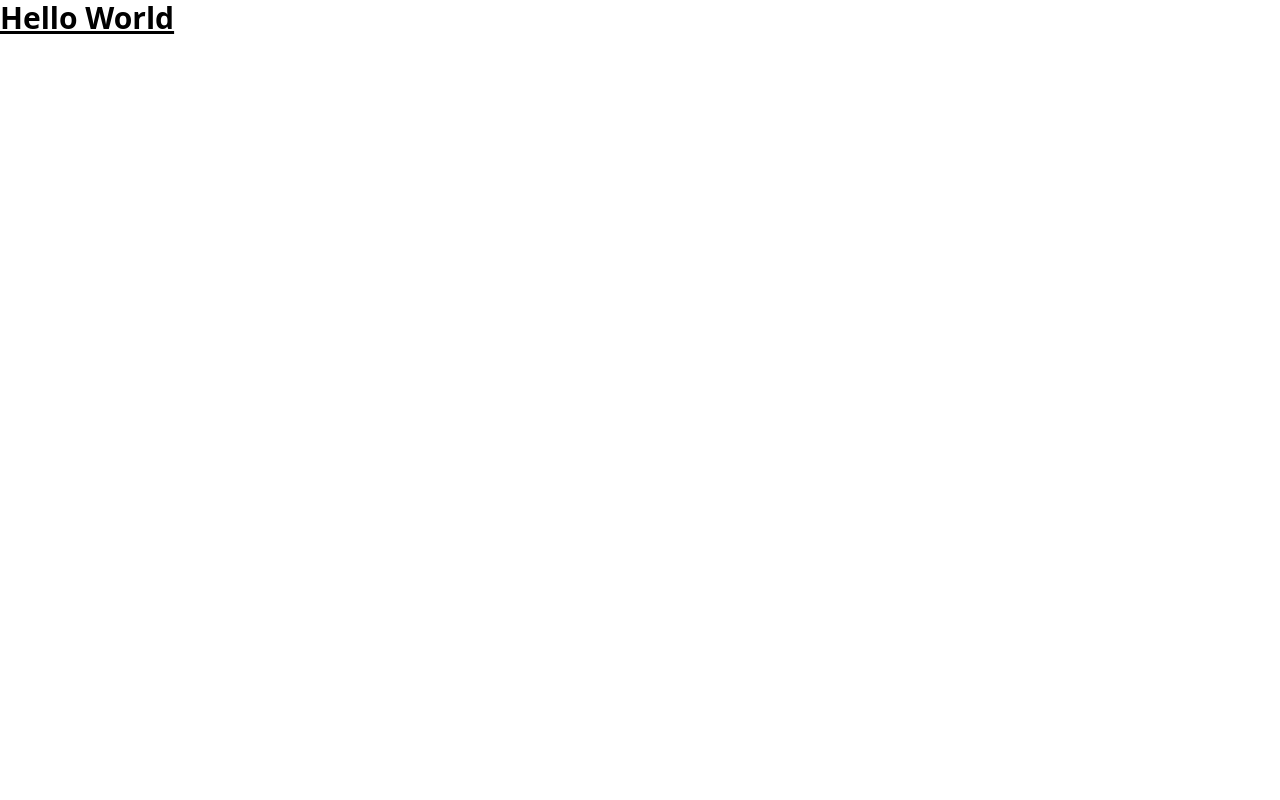
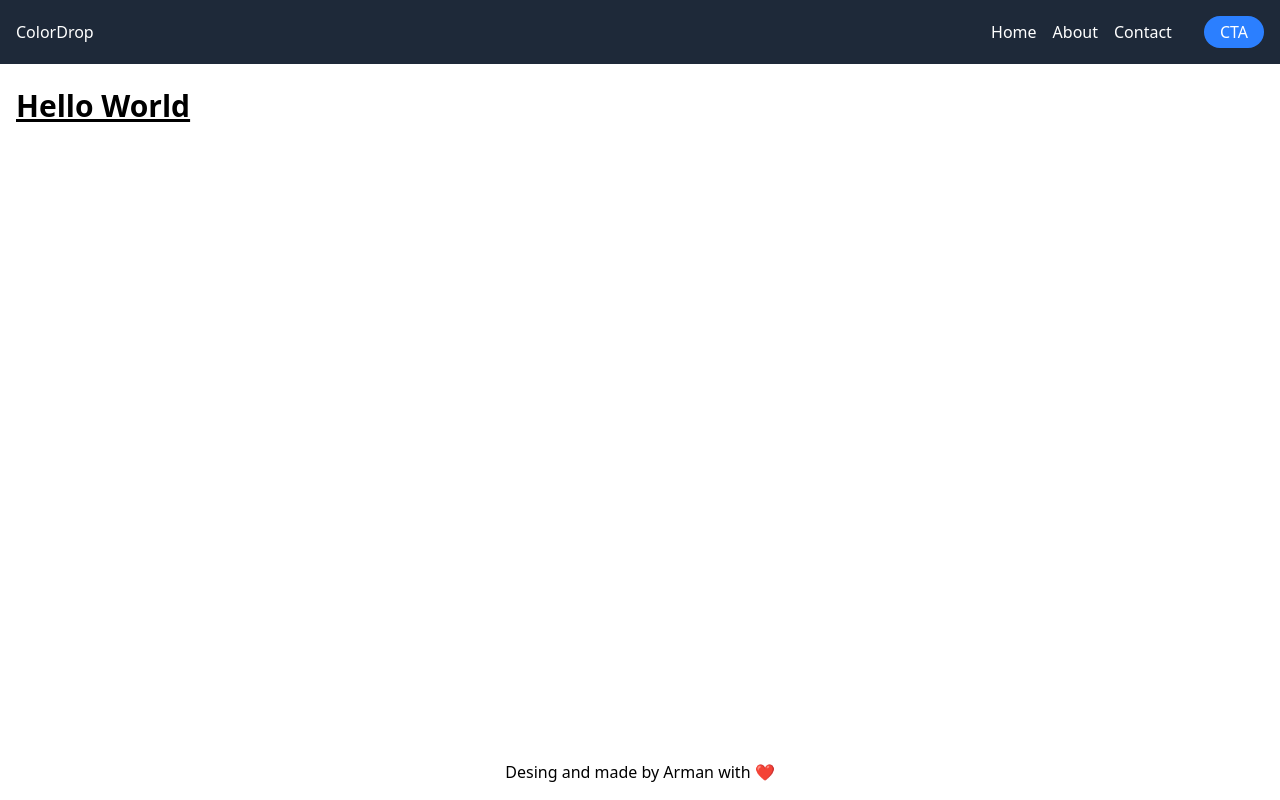
Before and after one commit to itsarman001/ColorDrop, a Vue app: page / in a window 1280 px wide. Built offline with nearby package versions, Linux system fonts and the light colour scheme; the HTML template or start-up script is replaced by a standard one.

Commit message:
feat: implement main layout with navbar and footer, add base button and input components

```diff
--- a/src/App.vue
+++ b/src/App.vue
@@ -1,7 +1,10 @@
 <script setup lang="ts">
-import { RouterLink, RouterView } from 'vue-router'
+import { RouterView } from 'vue-router'
+import MainLayout from '@/layout/MainLayout.vue'
 </script>
 
 <template>
-  <RouterView />
+  <MainLayout>
+    <RouterView />
+  </MainLayout>
 </template>
--- /dev/null
+++ b/src/components/common/BaseButton.vue
@@ -0,0 +1,25 @@
+<template>
+  <button :class="['base-button', btnClasses]" @click="$emit('click')">
+    <span v-if="loading" class="spinner-border spinner-border-sm me-2"></span>
+    <slot v-else />
+  </button>
+</template>
+
+<script lang="ts" setup>
+defineProps({
+  btnClasses: {
+    type: String,
+    default: '',
+  },
+  disabled: {
+    type: Boolean,
+    default: false,
+  },
+  loading: {
+    type: Boolean,
+    default: false,
+  },
+})
+
+defineEmits(['click'])
+</script>
--- /dev/null
+++ b/src/components/common/BaseInput.vue
@@ -0,0 +1,12 @@
+<template>
+  <input :class="['base-input', inputClasses]" v-bind="$attrs" />
+</template>
+
+<script lang="ts" setup>
+defineProps({
+  inputClasses: {
+    type: String,
+    default: '',
+  },
+})
+</script>
--- /dev/null
+++ b/src/components/layout/BaseFooter.vue
@@ -0,0 +1,3 @@
+<template>
+  <div class="text-center mt-4 h-10">Desing and made by Arman with ❤️</div>
+</template>
--- /dev/null
+++ b/src/components/layout/BaseNavbar.vue
@@ -0,0 +1,11 @@
+<template>
+  <nav class="flex items-center justify-between p-4 bg-gray-800 text-white">
+    <div>ColorDrop</div>
+    <ul class="flex space-x-4 ml-auto mr-8">
+      <li><router-link to="/">Home</router-link></li>
+      <li><router-link to="/about">About</router-link></li>
+      <li><router-link to="/contact">Contact</router-link></li>
+    </ul>
+    <button class="bg-blue-500 px-4 py-1 rounded-full hover:bg-blue-600">CTA</button>
+  </nav>
+</template>
--- /dev/null
+++ b/src/layout/MainLayout.vue
@@ -0,0 +1,17 @@
+<template>
+  <div class="flex flex-col min-h-screen">
+    <header>
+      <BaseNavbar />
+    </header>
+    <main class="flex-grow container mx-auto px-4 py-6">
+      <slot></slot>
+    </main>
+    <footer>
+      <BaseFooter />
+    </footer>
+  </div>
+</template>
+<script setup lang="ts">
+import BaseNavbar from '@/components/layout/BaseNavbar.vue'
+import BaseFooter from '@/components/layout/BaseFooter.vue'
+</script>
```
Also changed, not shown: src/Composables/useImageInput.js (added), src/components/ImageUpload/ImageDropZone.vue (added), src/components/ImageUpload/ImageList.vue (added), src/components/ImageUpload/ImagePreview.vue (added), src/components/ImageUpload/ImageUploadIndex.vue (added).
